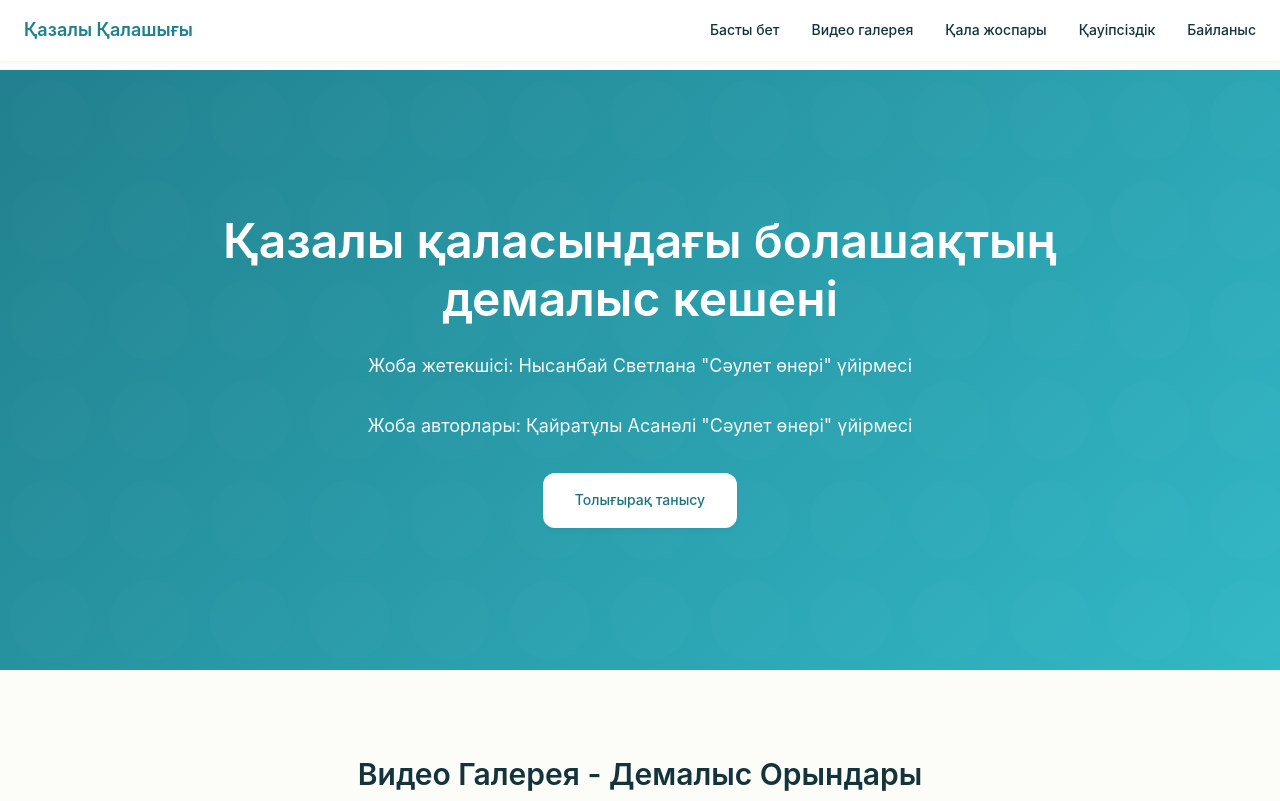
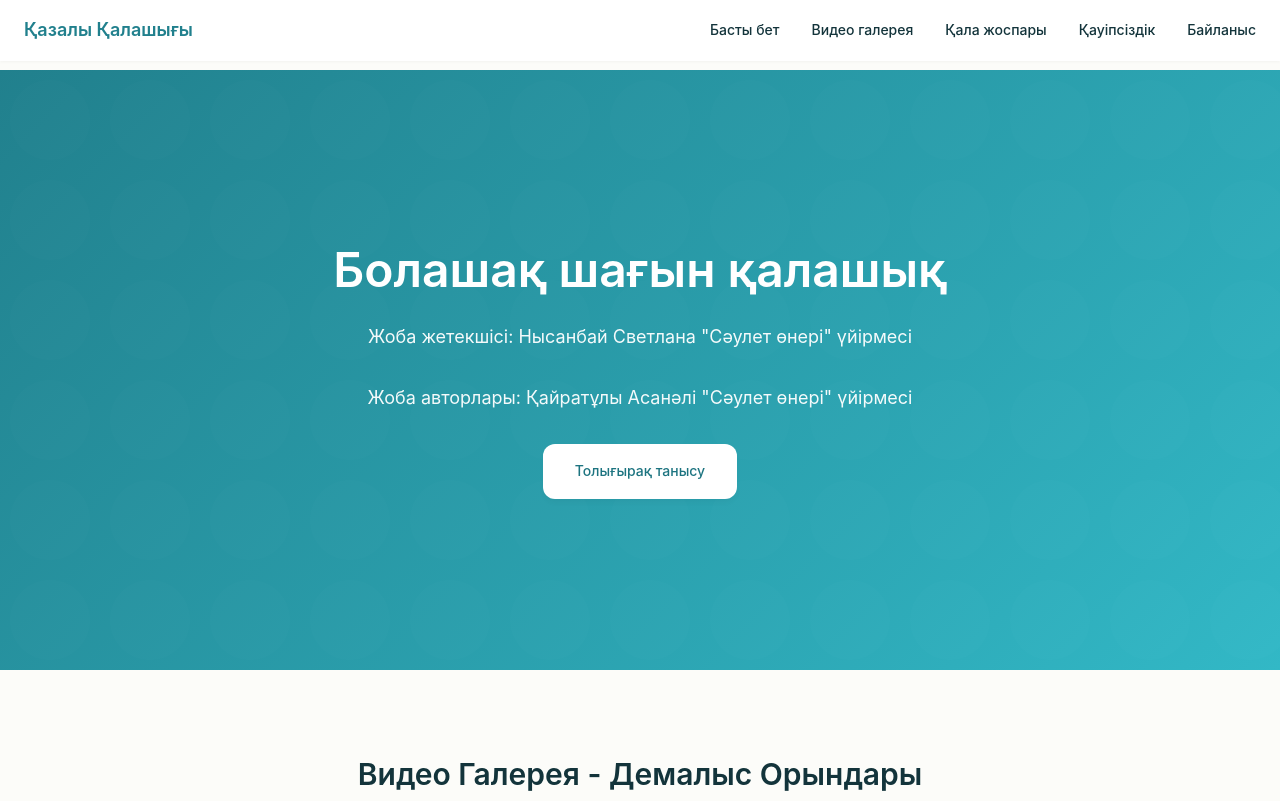
Before and after one commit to Sikokemal/new, a plain HTML site: page index.html in a window 1280 px wide. Shown: the top 801 px of the page. Drawn offline with Linux system fonts and the light colour scheme; a web font is replaced by a local one.

Commit message:
Update hero section heading in index.html

```diff
--- a/index.html
+++ b/index.html
@@ -520,7 +520,7 @@ body {
 
     <section class="hero" id="home">
         <div class="hero-content">
-            <h1>Қазалы қаласындағы болашақтың демалыс кешені</h1>
+            <h1>Болашақ шағын қалашық</h1>
             <p>Жоба жетекшісі: Нысанбай Светлана "Сәулет өнері" үйірмесі</p>
             <p>Жоба авторлары: Қайратұлы Асанәлі "Сәулет өнері" үйірмесі</p>
             <a href="#videos" class="cta-button">Толығырақ танысу</a>
```
